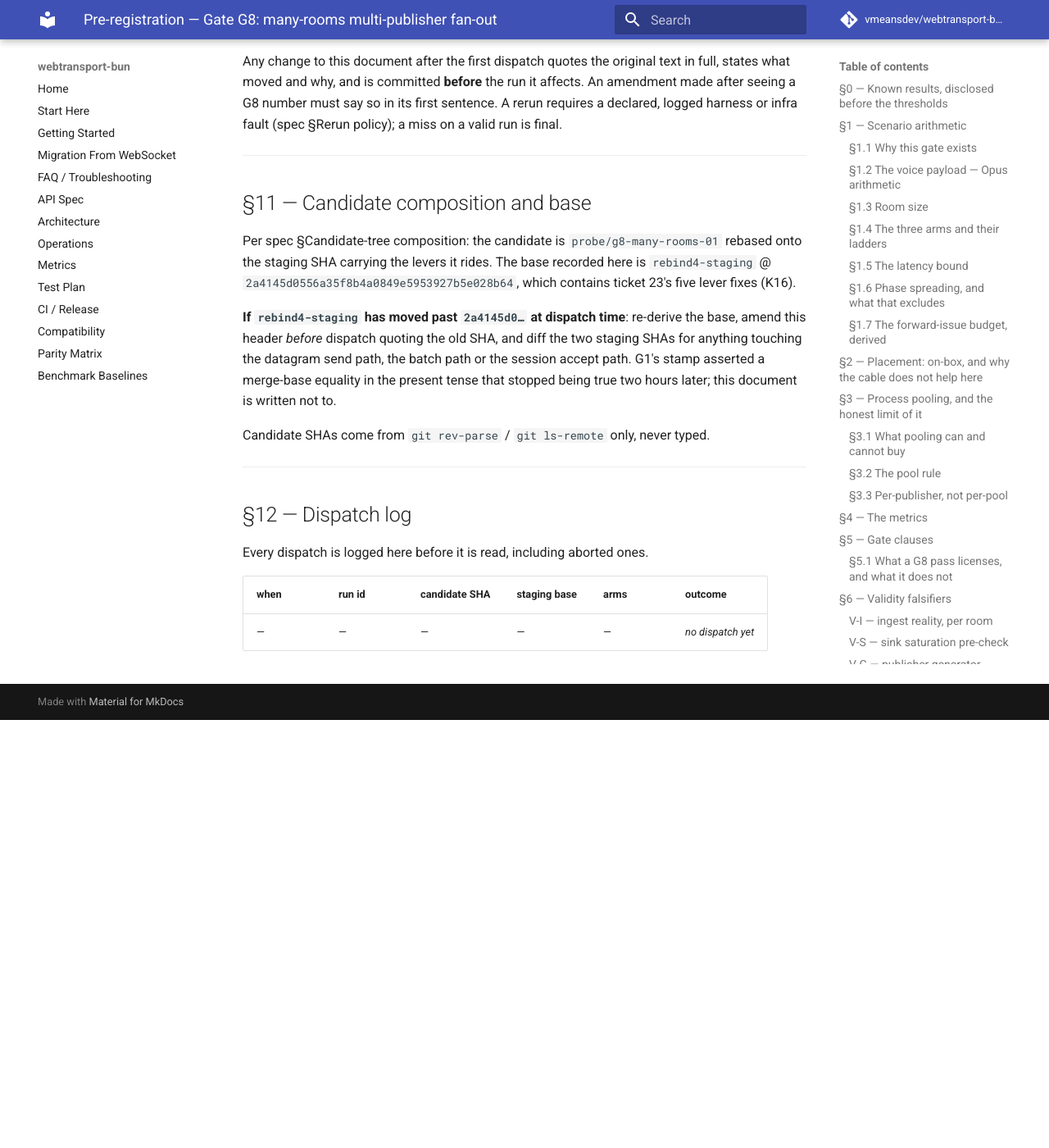
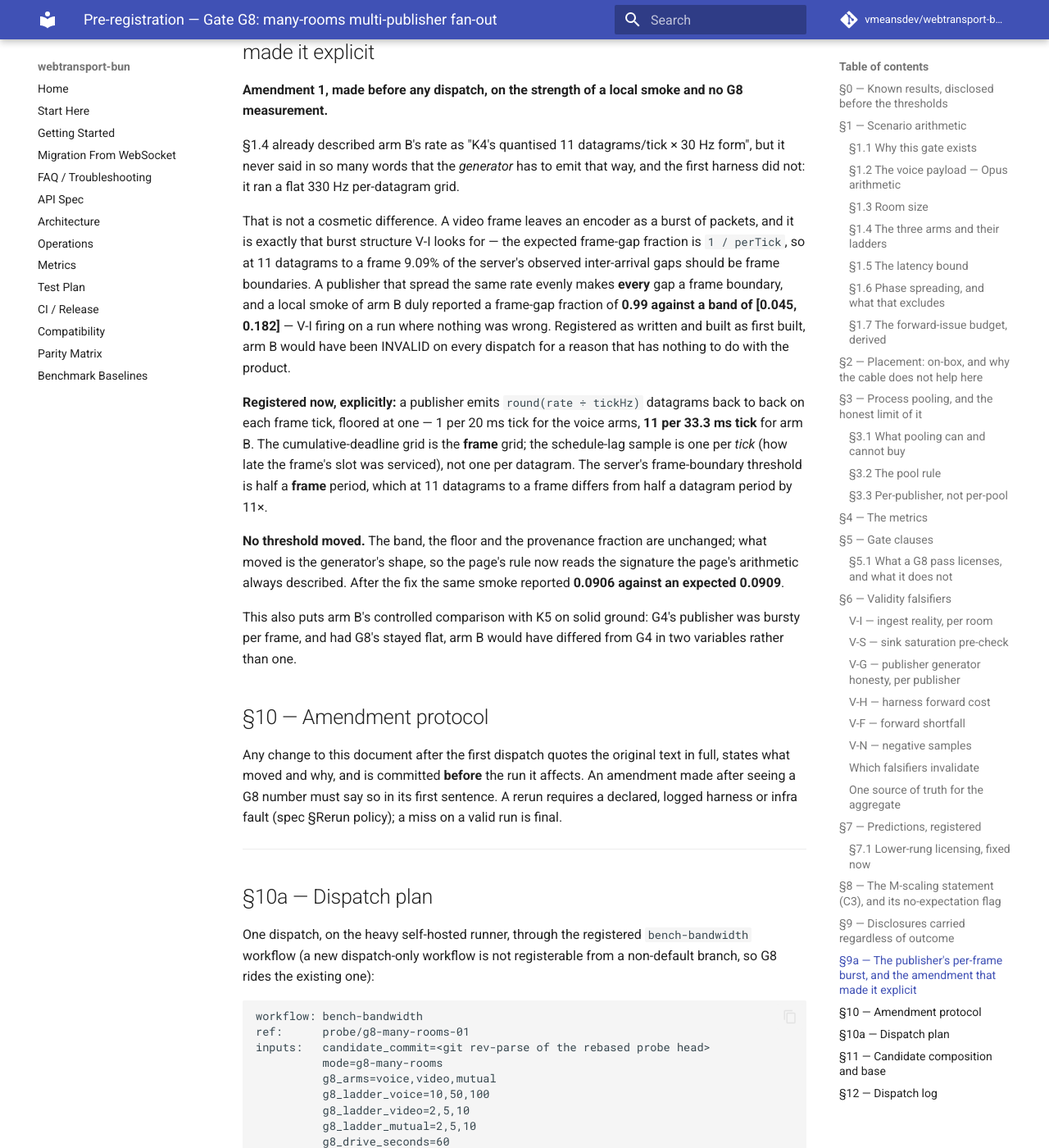
Before and after one commit to vmeansdev/webtransport-bun, an MkDocs documentation site: the page built from docs/research/preregistrations/gate-g8-many-rooms.md, in a window 1280 px wide and 1400 px high, scrolled down 19377 px. Shown: the whole window at 82% size. Built offline with MkDocs 1.6.1 and Material for MkDocs 9.7.7, drawn with Linux system fonts in a browser that asks for light colours; comment, search, counter and statistics services are not loaded; before the commit the page ends 20255 px from its top, so only the background shows below that; some of the changed text lies outside the part shown.

Commit message:
Emit each frame as the burst a real encoder sends, so the per-room cadence falsifier reads the structure the registration's arithmetic always described instead of firing on every valid run.

```diff
--- a/docs/research/preregistrations/gate-g8-many-rooms.md
+++ b/docs/research/preregistrations/gate-g8-many-rooms.md
@@ -657,6 +657,42 @@
 
 ---
 
+## §9a — The publisher's per-frame burst, and the amendment that made it explicit
+
+**Amendment 1, made before any dispatch, on the strength of a local smoke and no
+G8 measurement.**
+
+§1.4 already described arm B's rate as "K4's quantised 11 datagrams/tick × 30 Hz
+form", but it never said in so many words that the *generator* has to emit that
+way, and the first harness did not: it ran a flat 330 Hz per-datagram grid.
+
+That is not a cosmetic difference. A video frame leaves an encoder as a burst of
+packets, and it is exactly that burst structure V-I looks for — the expected
+frame-gap fraction is `1 / perTick`, so at 11 datagrams to a frame 9.09% of the
+server's observed inter-arrival gaps should be frame boundaries. A publisher that
+spread the same rate evenly makes **every** gap a frame boundary, and a local
+smoke of arm B duly reported a frame-gap fraction of **0.99 against a band of
+[0.045, 0.182]** — V-I firing on a run where nothing was wrong. Registered as
+written and built as first built, arm B would have been INVALID on every dispatch
+for a reason that has nothing to do with the product.
+
+**Registered now, explicitly:** a publisher emits `round(rate ÷ tickHz)`
+datagrams back to back on each frame tick, floored at one — 1 per 20 ms tick for
+the voice arms, **11 per 33.3 ms tick** for arm B. The cumulative-deadline grid
+is the **frame** grid; the schedule-lag sample is one per *tick* (how late the
+frame's slot was serviced), not one per datagram. The server's frame-boundary
+threshold is half a **frame** period, which at 11 datagrams to a frame differs
+from half a datagram period by 11×.
+
+**No threshold moved.** The band, the floor and the provenance fraction are
+unchanged; what moved is the generator's shape, so the page's rule now reads the
+signature the page's arithmetic always described. After the fix the same smoke
+reported **0.0906 against an expected 0.0909**.
+
+This also puts arm B's controlled comparison with K5 on solid ground: G4's
+publisher was bursty per frame, and had G8's stayed flat, arm B would have
+differed from G4 in two variables rather than one.
+
 ## §10 — Amendment protocol
 
 Any change to this document after the first dispatch quotes the original text in
@@ -666,6 +702,38 @@
 a miss on a valid run is final.
 
 ---
+
+## §10a — Dispatch plan
+
+One dispatch, on the heavy self-hosted runner, through the registered
+`bench-bandwidth` workflow (a new dispatch-only workflow is not registerable from
+a non-default branch, so G8 rides the existing one):
+
+    workflow: bench-bandwidth
+    ref:      probe/g8-many-rooms-01
+    inputs:   candidate_commit=<git rev-parse of the rebased probe head>
+              mode=g8-many-rooms
+              g8_arms=voice,video,mutual
+              g8_ladder_voice=10,50,100
+              g8_ladder_video=2,5,10
+              g8_ladder_mutual=2,5,10
+              g8_drive_seconds=60
+              g8_precheck_seconds=20
+
+Nine rungs, each preceded by its own standalone V-S pre-check, plus the routing
+microbench once before any arm. ≈ 20 min of runner wall clock at these windows.
+The workflow sets **populations, ladders and windows only** — no threshold is
+settable from the dispatch form.
+
+The artifact carries raw fields and no verdict. `bun tools/load/g8-report.ts
+<artifact>` recomputes every clause and falsifier off the runner and prints the
+verdict; the run also tees that output into the artifact bundle so the two can be
+compared.
+
+**Standing STOPs that apply without needing to be re-registered:** one CI run at
+a time on the heavy runner; the bench code must be in `candidate_commit`'s tree;
+candidate SHAs from `git rev-parse` / `git ls-remote` only; a miss on a valid run
+is final; a rerun requires a declared, logged harness or infra fault.
 
 ## §11 — Candidate composition and base
 
```
Also changed, not shown: 2 other files.
